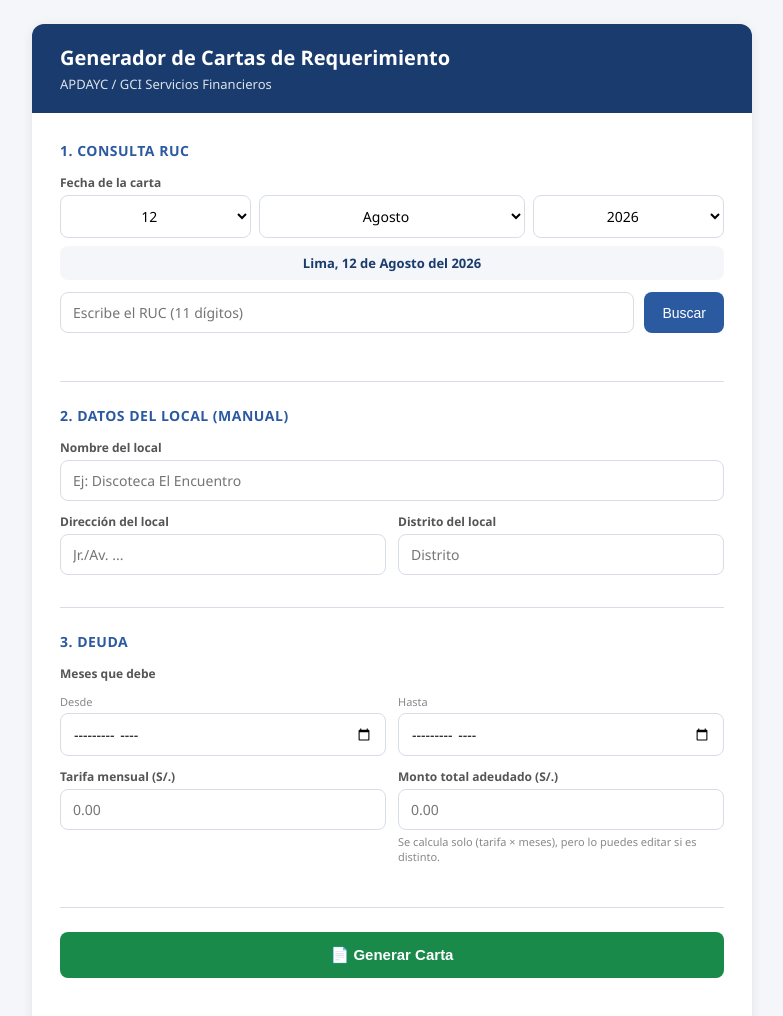
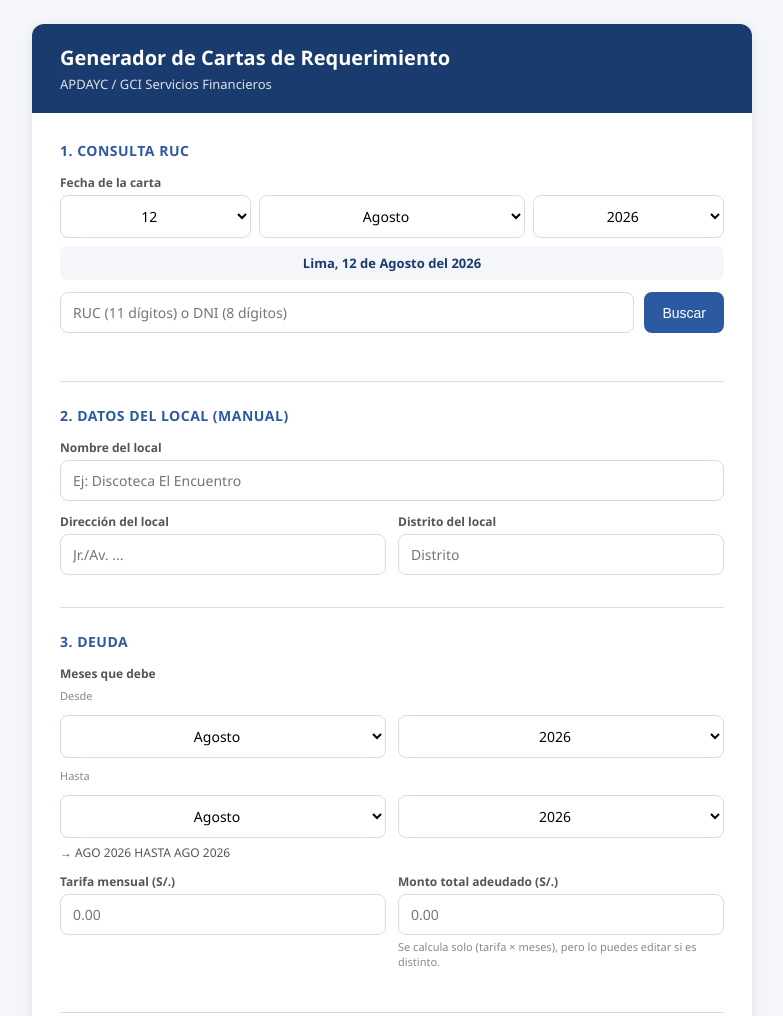
Before and after one commit to nwebstudio/Cartas-Gci, a plain HTML site: page frontend/index.html in a window 1280 px wide. Shown: the top 1016 px of the page, without its empty margins (248-1031 px from the left). Drawn offline with Linux system fonts and the light colour scheme.

Commit message:
Update index.html

```diff
--- a/frontend/index.html
+++ b/frontend/index.html
@@ -175,7 +175,7 @@
         <div class="preview" id="previewFecha"></div>
       </div>
       <div class="fila-ruc">
-        <input type="text" id="ruc" placeholder="Escribe el RUC (11 dígitos)" maxlength="11" inputmode="numeric" />
+        <input type="text" id="ruc" placeholder="RUC (11 dígitos) o DNI (8 dígitos)" maxlength="11" inputmode="numeric" />
         <button id="btnBuscar">Buscar</button>
       </div>
       <div class="mensaje" id="mensajeRuc"></div>
@@ -214,15 +214,15 @@
       <h2>3. Deuda</h2>
       <div class="campo">
         <label>Meses que debe</label>
+        <label style="font-weight:400; font-size:11px; color:#888; margin-top:6px;">Desde</label>
         <div class="grid2">
-          <div>
-            <label style="font-weight:400; font-size:11px; color:#888;">Desde</label>
-            <input type="month" id="mes_desde" />
-          </div>
-          <div>
-            <label style="font-weight:400; font-size:11px; color:#888;">Hasta</label>
-            <input type="month" id="mes_hasta" />
-          </div>
+          <select id="mes_desde_mes" class="select-centrado"></select>
+          <select id="mes_desde_anio" class="select-centrado"></select>
+        </div>
+        <label style="font-weight:400; font-size:11px; color:#888; margin-top:10px;">Hasta</label>
+        <div class="grid2">
+          <select id="mes_hasta_mes" class="select-centrado"></select>
+          <select id="mes_hasta_anio" class="select-centrado"></select>
         </div>
         <p id="previewMeses" style="font-size:12px; color:#555; margin-top:6px;"></p>
       </div>
@@ -305,33 +305,63 @@ function obtenerFechaISO() {
 
 inicializarSelectorFecha();
 
-// --- Meses que debe ---
-function formatearMesAnio(valorMonth) {
-  if (!valorMonth) return "";
-  const [anio, mes] = valorMonth.split("-").map(Number);
-  return `${MESES_ABREV[mes - 1]} ${anio}`;
+// --- Selectores de mes personalizados (Desde / Hasta) ---
+function inicializarSelectoresMes() {
+  const hoy = new Date();
+  const anioActual = hoy.getFullYear();
+
+  ["mes_desde", "mes_hasta"].forEach(prefijo => {
+    const selMes = $(`${prefijo}_mes`);
+    const selAnio = $(`${prefijo}_anio`);
+
+    MESES_LARGO.forEach((m, i) => {
+      const op = document.createElement("option");
+      op.value = i;
+      op.textContent = m;
+      selMes.appendChild(op);
+    });
+
+    for (let a = anioActual - 1; a <= anioActual + 2; a++) {
+      const op = document.createElement("option");
+      op.value = a;
+      op.textContent = a;
+      selAnio.appendChild(op);
+    }
+
+    selMes.value = hoy.getMonth();
+    selAnio.value = anioActual;
+
+    selMes.addEventListener("change", actualizarTodo);
+    selAnio.addEventListener("change", actualizarTodo);
+  });
 }
 
-function contarMeses(valorDesde, valorHasta) {
-  if (!valorDesde || !valorHasta) return 0;
-  const [aD, mD] = valorDesde.split("-").map(Number);
-  const [aH, mH] = valorHasta.split("-").map(Number);
-  const total = (aH - aD) * 12 + (mH - mD) + 1;
+function obtenerMesAnio(prefijo) {
+  return {
+    mes: Number($(`${prefijo}_mes`).value),
+    anio: Number($(`${prefijo}_anio`).value),
+  };
+}
+
+function contarMeses(desde, hasta) {
+  const total = (hasta.anio - desde.anio) * 12 + (hasta.mes - desde.mes) + 1;
   return total > 0 ? total : 0;
 }
 
 function construirTextoMeses() {
-  const desde = formatearMesAnio($("mes_desde").value);
-  const hasta = formatearMesAnio($("mes_hasta").value);
-  const texto = desde && hasta ? `${desde} HASTA ${hasta}` : "";
-  $("previewMeses").textContent = texto ? `→ ${texto}` : "";
+  const desde = obtenerMesAnio("mes_desde");
+  const hasta = obtenerMesAnio("mes_hasta");
+  const texto = `${MESES_ABREV[desde.mes]} ${desde.anio} HASTA ${MESES_ABREV[hasta.mes]} ${hasta.anio}`;
+  $("previewMeses").textContent = `→ ${texto}`;
   return texto;
 }
 
 // --- Cálculo automático del monto total (tarifa × cantidad de meses) ---
 function calcularMontoTotal() {
   const tarifa = parseFloat($("monto_mensual").value);
-  const cantidadMeses = contarMeses($("mes_desde").value, $("mes_hasta").value);
+  const desde = obtenerMesAnio("mes_desde");
+  const hasta = obtenerMesAnio("mes_hasta");
+  const cantidadMeses = contarMeses(desde, hasta);
 
   if (!isNaN(tarifa) && cantidadMeses > 0) {
     $("montot").value = (tarifa * cantidadMeses).toFixed(2);
@@ -343,18 +373,23 @@ function actualizarTodo() {
   calcularMontoTotal();
 }
 
-$("mes_desde").addEventListener("change", actualizarTodo);
-$("mes_hasta").addEventListener("change", actualizarTodo);
+inicializarSelectoresMes();
+actualizarTodo();
 $("monto_mensual").addEventListener("input", calcularMontoTotal);
 
 $("btnBuscar").addEventListener("click", async () => {
-  const ruc = $("ruc").value.trim();
+  const numero = $("ruc").value.trim();
   const msj = $("mensajeRuc");
   msj.textContent = "";
   msj.className = "mensaje";
 
-  if (!/^\d{11}$/.test(ruc)) {
-    msj.textContent = "El RUC debe tener 11 dígitos.";
+  let endpoint;
+  if (/^\d{11}$/.test(numero)) {
+    endpoint = `/api/ruc/${numero}`;
+  } else if (/^\d{8}$/.test(numero)) {
+    endpoint = `/api/dni/${numero}`;
+  } else {
+    msj.textContent = "Escribe un RUC (11 dígitos) o un DNI (8 dígitos).";
     msj.classList.add("error");
     return;
   }
@@ -363,7 +398,7 @@ $("btnBuscar").addEventListener("click", async () => {
   $("btnBuscar").textContent = "Buscando...";
 
   try {
-    const res = await fetch(`/api/ruc/${ruc}`);
+    const res = await fetch(endpoint);
     const data = await res.json();
 
     if (!res.ok) throw new Error(data.error || "Error al consultar");
@@ -371,16 +406,17 @@ $("btnBuscar").addEventListener("click", async () => {
     datosRucActuales = data;
 
     $("rs").textContent = data.razon_social;
-    $("df").textContent = data.direccion_df;
-    $("dd").textContent = data.distrito_df;
+    $("df").textContent = data.direccion_df || "(no aplica, usa la del local)";
+    $("dd").textContent = data.distrito_df || "(no aplica, usa la del local)";
     $("rep").textContent = data.representante || "(no encontrado)";
     $("cg").textContent = data.cargo || "(no encontrado)";
     $("datosRuc").classList.add("visible");
     $("avisoMock").style.display = data._mock ? "block" : "none";
 
     if (data.es_persona_natural) {
-      $("direccion_local").value = data.direccion_df;
-      $("distrito_local").value = data.distrito_df;
+      // Con RUC 10 sí tenemos domicilio fiscal para sugerir; con DNI no hay nada que sugerir.
+      if (data.direccion_df) $("direccion_local").value = data.direccion_df;
+      if (data.distrito_df) $("distrito_local").value = data.distrito_df;
     }
 
     msj.textContent = "✅ Datos encontrados" + (data.es_persona_natural ? " (Persona Natural)" : "");
```
